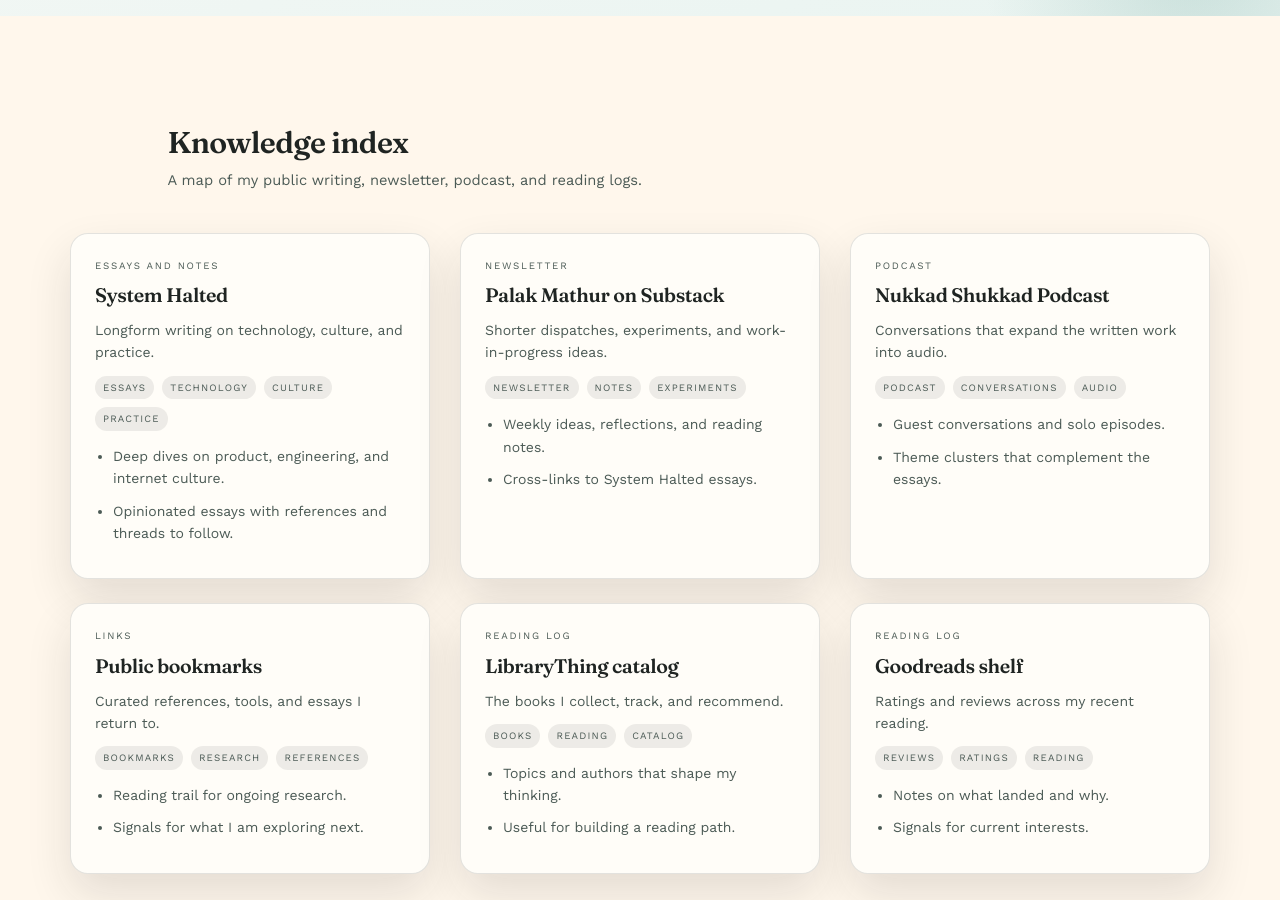
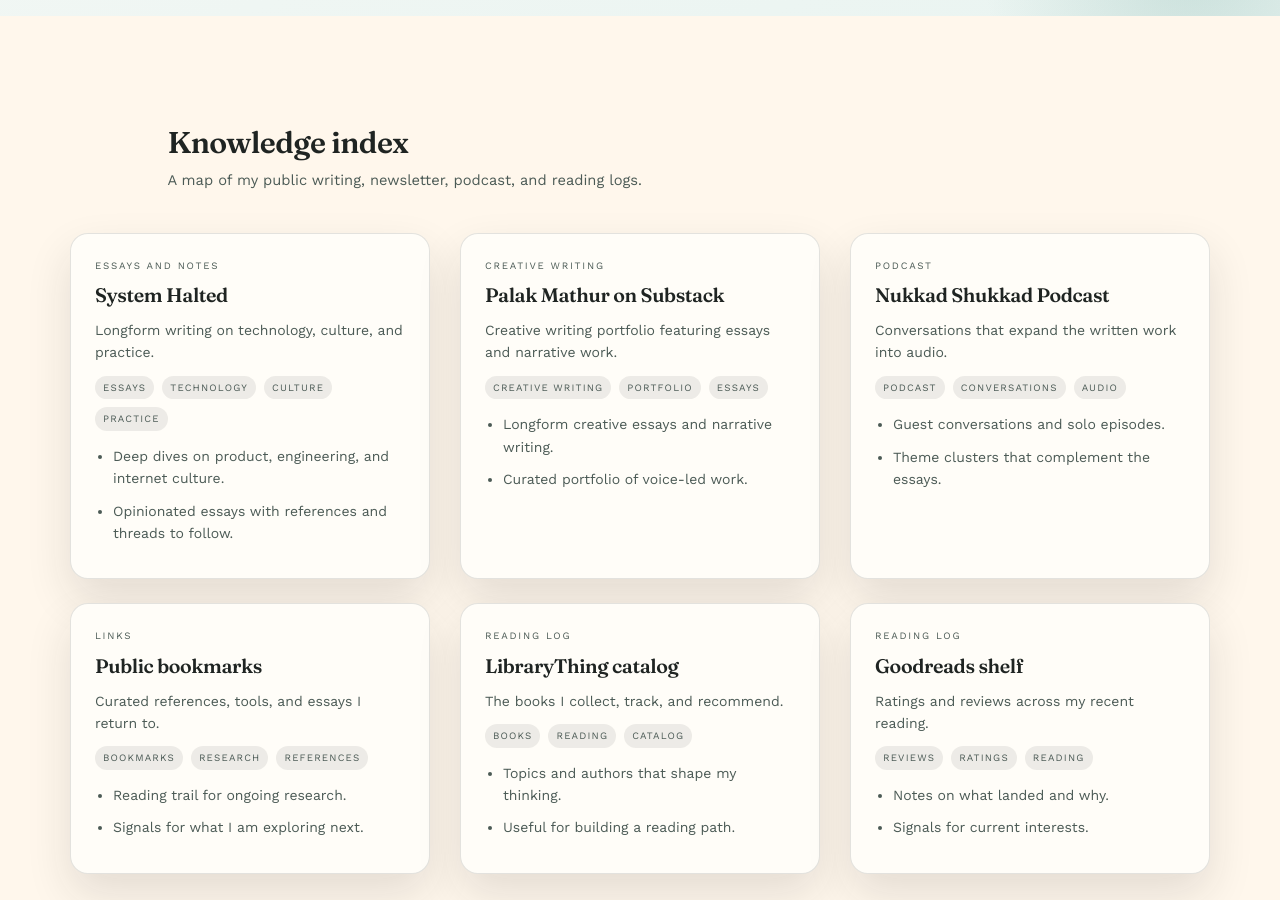
Before and after one commit to systemhalted/about-me, a Jekyll site: the page built from index.html, in a window 1280 px wide and 900 px high, scrolled down 794 px. Built offline with Jekyll 4.4.1, drawn with Linux system fonts in a browser that asks for light colours; nearby versions of some CDN libraries.

Commit message:
clarify substack positioning

```diff
--- a/_data/knowledge_sources.yml
+++ b/_data/knowledge_sources.yml
@@ -13,15 +13,15 @@
       - Opinionated essays with references and threads to follow.
   - name: Palak Mathur on Substack
     url: https://palakmathur.substack.com
-    type: Newsletter
-    summary: Shorter dispatches, experiments, and work-in-progress ideas.
+    type: Creative writing
+    summary: Creative writing portfolio featuring essays and narrative work.
     tags:
-      - newsletter
-      - notes
-      - experiments
+      - creative writing
+      - portfolio
+      - essays
     highlights:
-      - Weekly ideas, reflections, and reading notes.
-      - Cross-links to System Halted essays.
+      - Longform creative essays and narrative writing.
+      - Curated portfolio of voice-led work.
   - name: Nukkad Shukkad Podcast
     url: https://podcasts.apple.com/us/podcast/nukkad-shukkad/id1537261609
     type: Podcast
```
